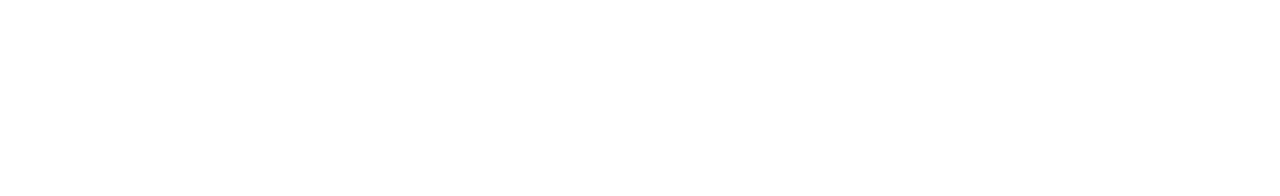
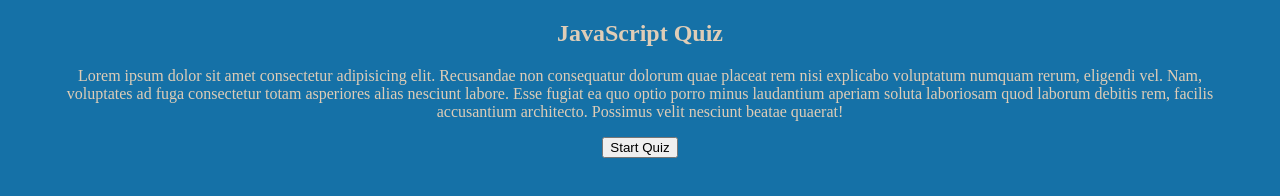
Before and after one commit to muadnoor/Code-quiz, a plain HTML site: page index.html in a window 1280 px wide. Drawn offline with Linux system fonts and the light colour scheme.

Commit message:
set up welcome section

```diff
--- a/index.html
+++ b/index.html
@@ -5,11 +5,26 @@
     <meta http-equiv="X-UA-Compatible" content="IE=edge">
     <meta name="viewport" content="width=device-width, initial-scale=1.0">
     <link rel="stylesheet" href="style.css">
-    <title>Javascript Quiz</title>
+    <title>JavaScript Quiz</title>
 </head>
 <body>
 
+    <!-- welcome section -->
+<section class="welcome">
+    <h1>JavaScript Quiz</h1>
+    <p>Lorem ipsum dolor sit amet consectetur adipisicing elit. Recusandae non consequatur dolorum quae placeat rem nisi explicabo voluptatum numquam rerum, eligendi vel. Nam, voluptates ad fuga consectetur totam asperiores alias nesciunt labore. Esse fugiat ea quo optio porro minus laudantium aperiam soluta laboriosam quod laborum debitis rem, facilis accusantium architecto. Possimus velit nesciunt beatae quaerat!</p>
+    <button class="startBtn">Start Quiz</button>
+</section>
 
+    <!-- quiz section -->
+<section class="quiz">
+
+</section>
+
+    <!-- save score section -->
+<section class="save">
+
+</section>
     <script src="script.js"></script>
 </body>
 </html>
--- a/script.js
+++ b/script.js
@@ -0,0 +1,6 @@
+const welcome = document.querySelector(".welcome")
+const startBtn = document.querySelector(".startBtn")
+
+
+const quiz = document.querySelector(".quiz")
+const save = document.querySelector(".save")
--- a/style.css
+++ b/style.css
@@ -0,0 +1,7 @@
+html, body {
+    text-align: center;
+    margin-left: 2em;
+    margin-right: 2em;
+    background: rgb(21, 113, 167);
+    color: rgb(223, 205, 183);
+}
```
